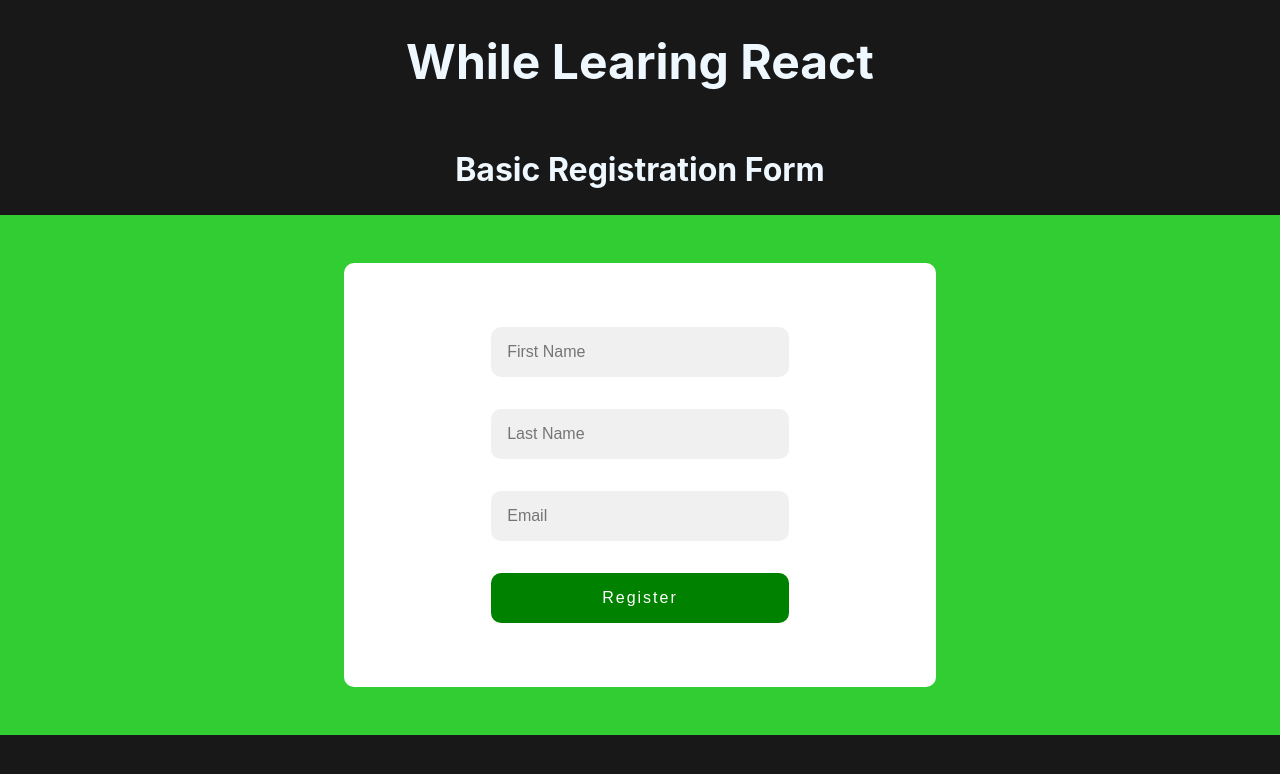
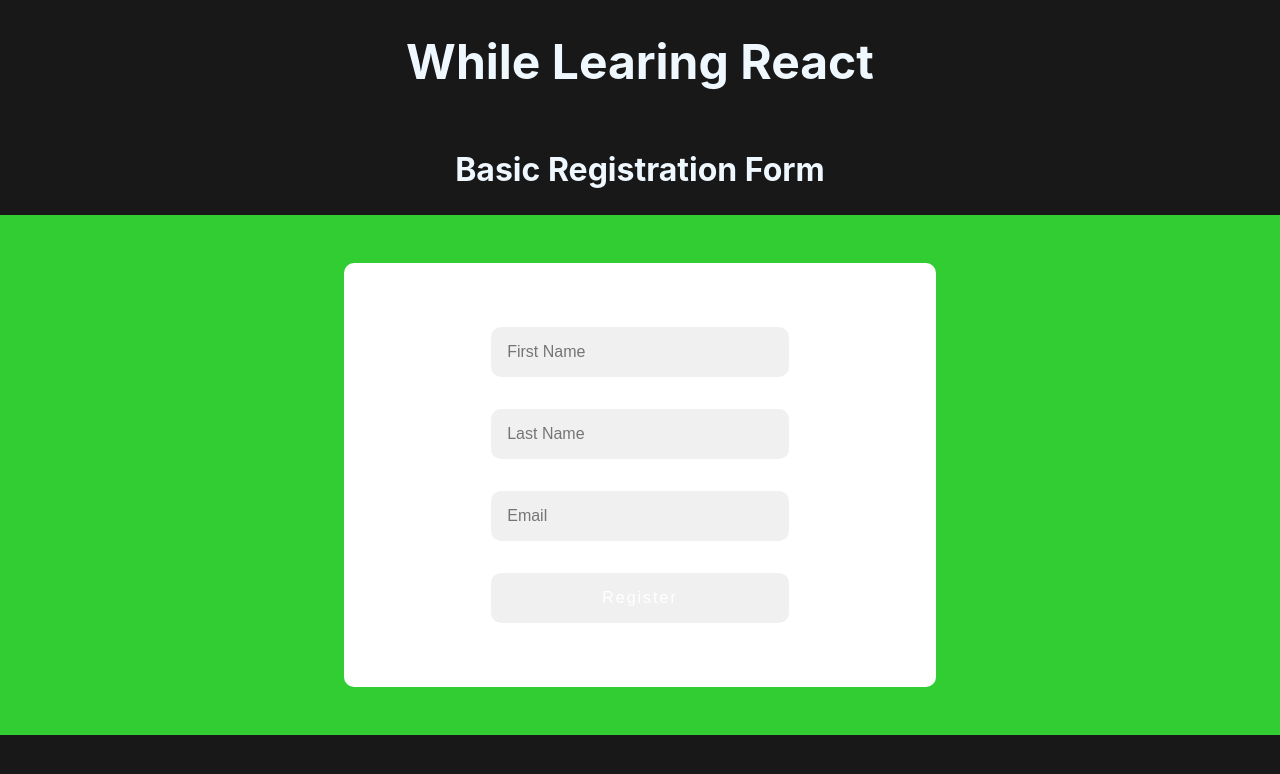
Before and after one commit to alexanderivanov2/While-Learning-React, a React (Create React App) app: page /basic-registration-form in a window 1280 px wide. Shown: the top 774 px of the page. Built offline with nearby package versions, Linux system fonts and the light colour scheme.

Commit message:
made controlled inputs

```diff
--- a/src/components/basicRegistrationForm/BasicRegistrationForm.js
+++ b/src/components/basicRegistrationForm/BasicRegistrationForm.js
@@ -1,15 +1,40 @@
+import { useState } from 'react';
 import styles from './BasicRegistrationForm.module.css'
 
 function BasicRegistrationForm() {
+    const [registrationData, setRegistrationData] = useState({
+        firstName: '',
+        lastName: '',
+        email: '',
+    });
+
+    const isDisabled = () => {
+        return registrationData.firstName && registrationData.lastName && registrationData.email;
+    }
+
+    const onChangeInputText = (e, registrationDataKey) => {
+        const inputValue = e.target.value;
+        console.log(inputValue);
+        setRegistrationData(state => ({
+            ...state,
+            [registrationDataKey]: inputValue,
+        }));
+    }
+
+    const onFormSubmit = (e) => {
+        e.preventDefault();
+        console.log('submit');
+    }
+
     return (
         <>
             <h2 className={styles.title}>Basic Registration Form</h2>
             <section className={styles.basicRegistrationSection}>
                 <form className={styles.basicRegistrationForm}>
-                    <input type="text" placeholder="First Name" className={`${styles.inputStructure} ${styles.inputText}`}/>
-                    <input type="text" placeholder="Last Name" className={`${styles.inputStructure} ${styles.inputText}` }/>
-                    <input type="text" placeholder="Email" className={`${styles.inputStructure} ${styles.inputText}` }/>
-                    <input type="submit" className={`${styles.inputStructure} ${styles.inputSubmit}`} value="Register"/>
+                    <input type="text" placeholder="First Name" value={registrationData.firstName} onChange={(e) => onChangeInputText(e, 'firstName')} className={`${styles.inputStructure} ${styles.inputText}`}/>
+                    <input type="text" placeholder="Last Name" value={registrationData.lastName} onChange={(e) => onChangeInputText(e, 'lastName')}className={`${styles.inputStructure} ${styles.inputText}` }/>
+                    <input type="text" placeholder="Email" value={registrationData.email} onChange={(e) => onChangeInputText(e, 'email')} className={`${styles.inputStructure} ${styles.inputText}` }/>
+                    <input type="submit" className={`${styles.inputStructure} ${styles.inputSubmit}`} onClick={onFormSubmit} value="Register" disabled={!isDisabled() ? true : false }/>
                 </form>
             </section>
         </>
--- a/src/components/basicRegistrationForm/BasicRegistrationForm.module.css
+++ b/src/components/basicRegistrationForm/BasicRegistrationForm.module.css
@@ -46,6 +46,9 @@
     color: white;
 }
 
+.inputSubmit:disabled {
+    background-color: #F0F0F0;
+}
 /*
 .formLabel {
 
```
